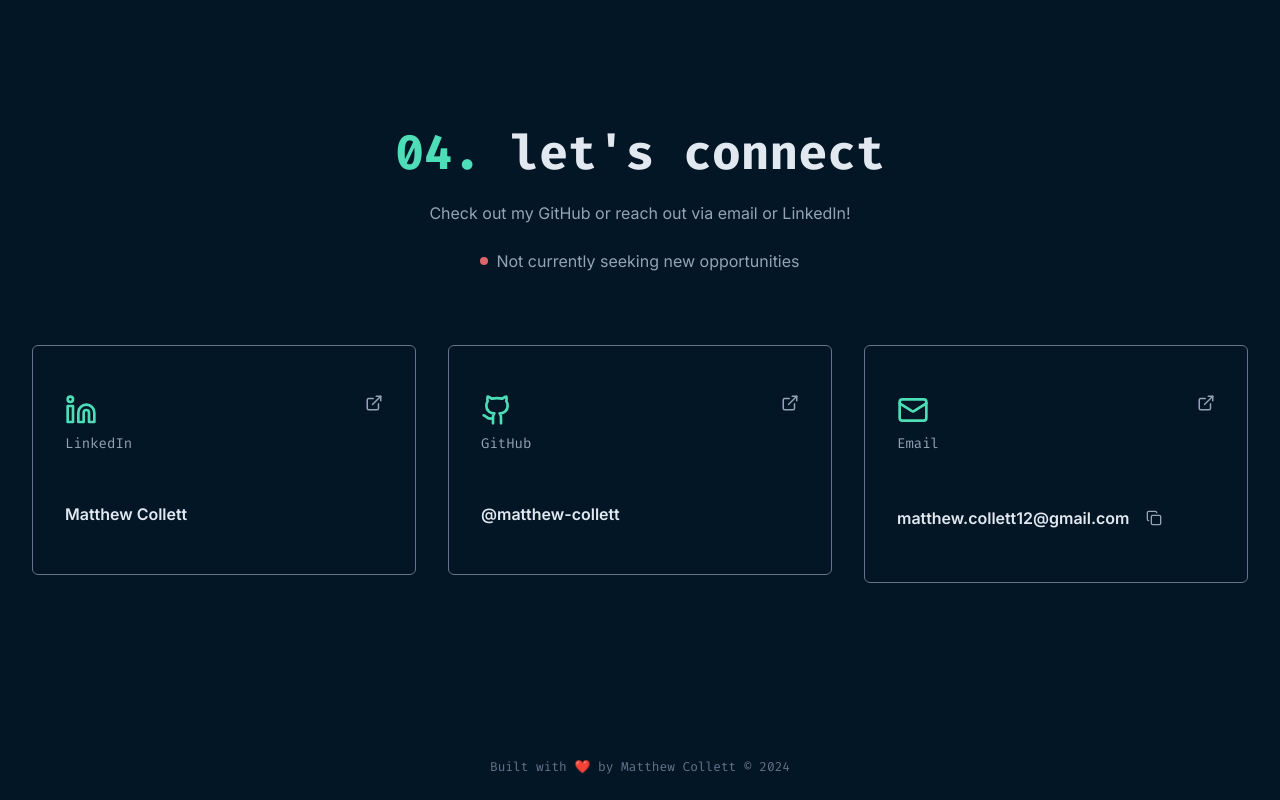
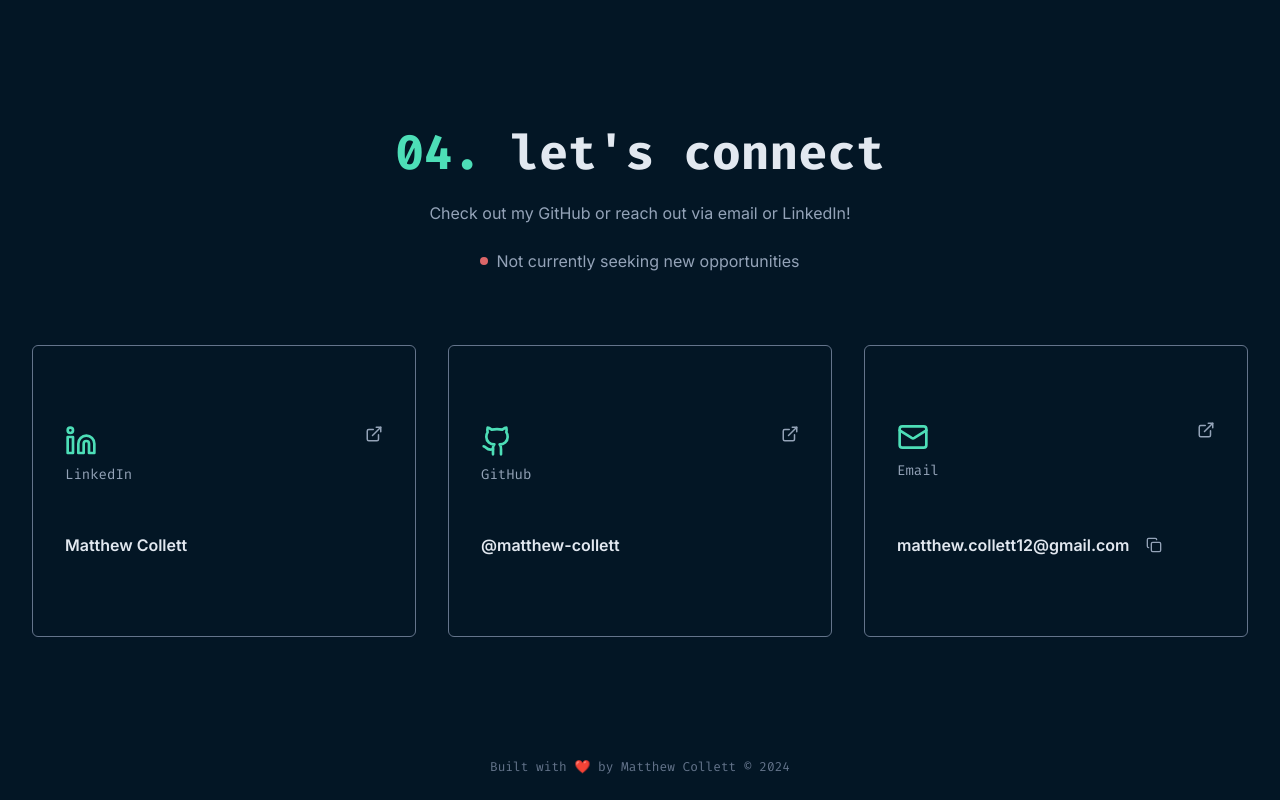
Before and after one commit to matthew-collett/matthewcollett.ca, a React (Vite) app: page / in a window 1280 px wide. Shown: the part 3386-4186 px from the top of the page. Built offline with nearby package versions, Linux system fonts and the light colour scheme.

Commit message:
fix: Align social cards

```diff
--- a/src/views/Contact/Contact.jsx
+++ b/src/views/Contact/Contact.jsx
@@ -20,7 +20,7 @@ const Contact = () => (
       </p>
       <EmploymentStatus employed />
       <motion.div
-        className="grid max-lg:grid-cols-1 grid-cols-3 w-full h-full place-items-start gap-8 mt-12"
+        className="grid max-lg:grid-cols-1 grid-cols-3 w-full h-full place-items-stretch gap-8 mt-12"
         initial={{ y: 50, opacity: 0 }}
         whileInView={{ y: 0, opacity: 1 }}
         viewport={{ once: true, amount: 0.5 }}
```
